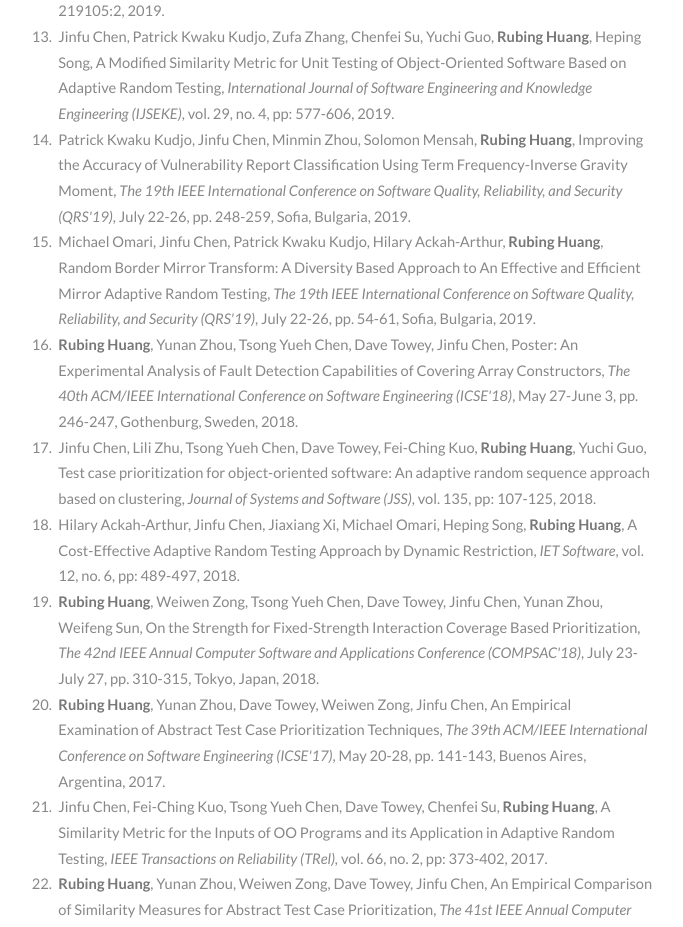
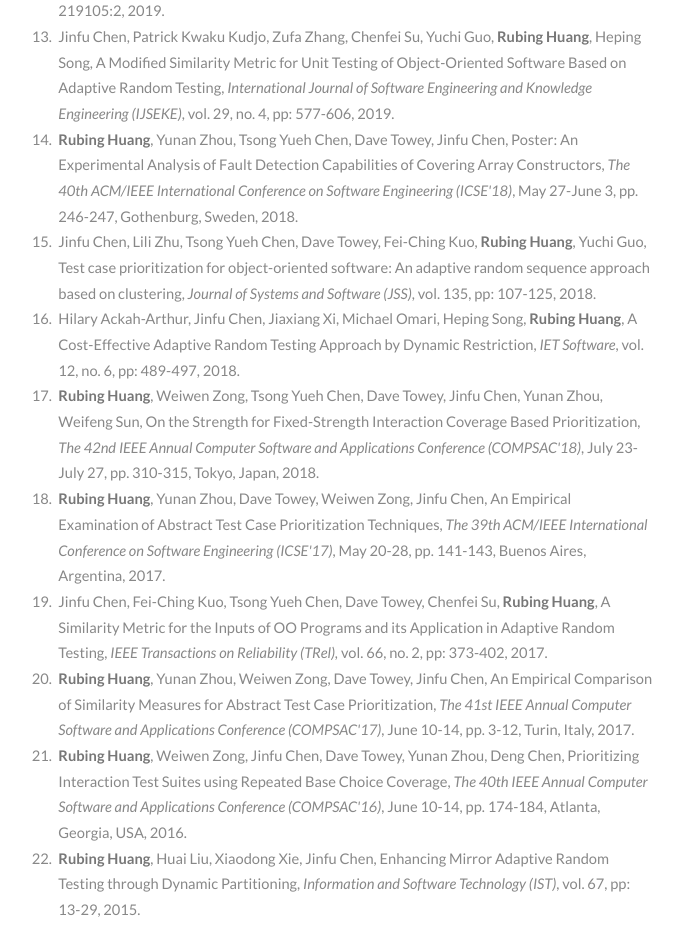
Before and after one commit to huangrubing/huangrubing.github.io, a plain HTML site: page index.html in a window 1280 px wide. Shown: the part 3660-4587 px from the top of the page, without its empty margins (149-832 px from the left). Drawn offline with Linux system fonts and the light colour scheme.

Commit message:
Update index.html

```diff
--- a/index.html
+++ b/index.html
@@ -149,10 +149,6 @@
 
 		<li>Jinfu Chen, Patrick Kwaku Kudjo, Zufa Zhang, Chenfei Su, Yuchi Guo, <strong>Rubing Huang</strong>, Heping Song, A Modified Similarity Metric for Unit Testing of Object-Oriented Software Based on Adaptive Random Testing, <em>International Journal of Software Engineering and Knowledge Engineering (IJSEKE)</em>, vol. 29, no. 4, pp: 577-606, 2019. </li>
 
-		<li>Patrick Kwaku Kudjo, Jinfu Chen, Minmin Zhou, Solomon Mensah, <strong>Rubing Huang</strong>, Improving the Accuracy of Vulnerability Report Classification Using Term Frequency-Inverse Gravity Moment, <em>The 19th IEEE International Conference on Software Quality, Reliability, and Security (QRS'19)</em>,  July 22-26, pp. 248-259, Sofia, Bulgaria, 2019.</li>
-
-        	<li>Michael Omari, Jinfu Chen, Patrick Kwaku Kudjo, Hilary Ackah-Arthur, <strong>Rubing Huang</strong>, Random Border Mirror Transform: A Diversity Based Approach to An Effective and Efficient Mirror Adaptive Random Testing, <em>The 19th IEEE International Conference on Software Quality, Reliability, and Security (QRS'19)</em>,  July 22-26, pp. 54-61, Sofia, Bulgaria, 2019.</li>
-
 		<li><strong>Rubing Huang</strong>, Yunan Zhou, Tsong Yueh Chen, Dave Towey, Jinfu Chen, Poster: An Experimental Analysis of Fault Detection Capabilities of Covering Array Constructors, <em>The 40th ACM/IEEE International Conference on Software Engineering (ICSE'18)</em>, May 27-June 3, pp. 246-247, Gothenburg, Sweden, 2018.</li>
 
         	<li>Jinfu Chen, Lili Zhu, Tsong Yueh Chen, Dave Towey, Fei-Ching Kuo, <strong>Rubing Huang</strong>, Yuchi Guo, Test case prioritization for object-oriented software: An adaptive random sequence approach based on clustering, <em>Journal of Systems and Software (JSS)</em>, vol. 135, pp: 107-125, 2018. </li>
```
